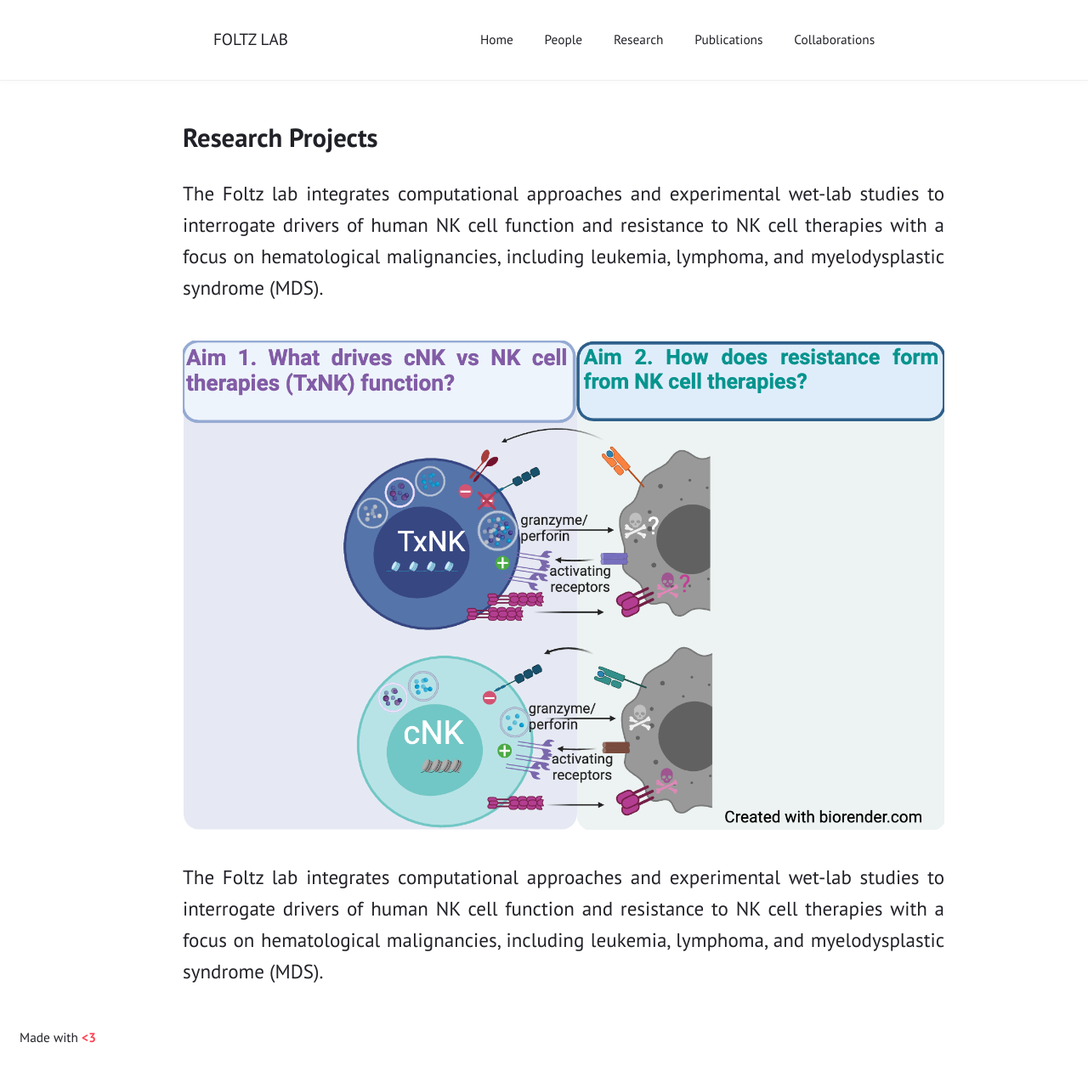
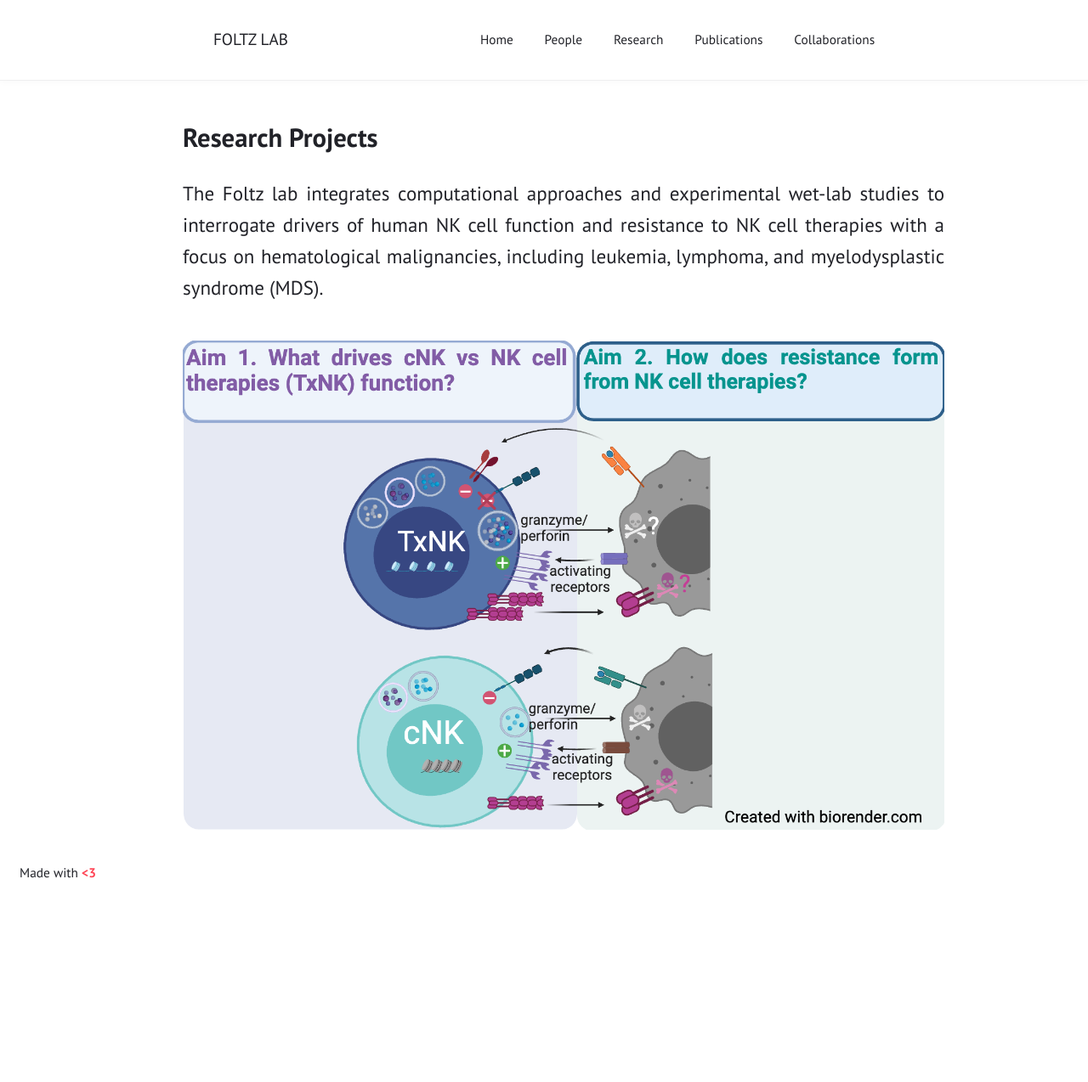
Before and after one commit to Foltz-Lab/Foltz-Lab.github.io, a Jekyll site: the page built from research.html, in a window 1280 px wide. Shown: the whole page at 85% size. Built offline with Jekyll 4.4.1, drawn with Linux system fonts in a browser that asks for light colours; after the commit the page ends 1080 px from its top, so only the background shows below that.

Commit message:
Update research.html

```diff
--- a/research.html
+++ b/research.html
@@ -11,7 +11,3 @@ title: "Research"
 </p>
 
 <img src="{{ '/images/ResearchProject.png' | relative_url }}" alt="Research Project" style="max-width: 100%; height: auto; margin-top: 20px;">
-
-<p style="font-size: 1.5em;">
-  The Foltz lab integrates computational approaches and experimental wet-lab studies to interrogate drivers of human NK cell function and resistance to NK cell therapies with a focus on hematological malignancies, including leukemia, lymphoma, and myelodysplastic syndrome (MDS).
-</p>
```
